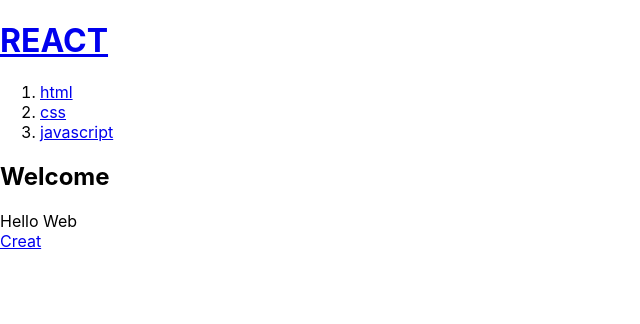
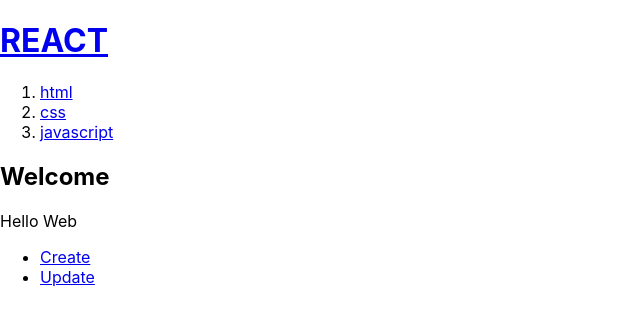
Before and after one commit to dayoungee/react-youtube-study, a React (Create React App) app in the folder 2022_/: page / in a window 1280 px wide. Shown: the top 324 px of the page, without its empty margins (0-640 px from the left). Built offline with nearby package versions, Linux system fonts and the light colour scheme.

Commit message:
modify App.js - update 02:00

```diff
--- a/2022_/src/App.js
+++ b/2022_/src/App.js
@@ -35,18 +35,18 @@
     </ol>
   </nav>
 }
-function Create(props){
+function Create(props) {
   return <article>
     <h2>Create</h2>
-    <form onSubmit={event=>{
+    <form onSubmit={event => {
       event.preventDefault();
       const title = event.target.title.value;
       const body = event.target.body.value;
       props.onCreate(title, body);
     }}>
-      <p><input type="text" name="title" placeholder="title"/></p>
+      <p><input type="text" name="title" placeholder="title" /></p>
       <p><textarea name="body" placeholder="body"></textarea></p>
-      <p><input type = "submit" value = "Create"></input></p>
+      <p><input type="submit" value="Create"></input></p>
     </form>
   </article>
 }
@@ -74,15 +74,15 @@
       }
     }
     content = <Article title={title} body={body}></Article>
-  } else if(mode === 'CREATE'){
-    content = <Create onCreate={(_title, _body)=>{
-      const newTopic ={id:nextId, title:_title, body:_body}
+  } else if (mode === 'CREATE') {
+    content = <Create onCreate={(_title, _body) => {
+      const newTopic = { id: nextId, title: _title, body: _body }
       const newTopics = [...topics];
       newTopics.push(newTopic);
       setTopics(newTopics);
       setMode('READ');
       setId(nextId);
-      setNextId(nextId+1);
+      setNextId(nextId + 1);
     }} ></Create>
   }
   return (
@@ -95,10 +95,13 @@
         setId(_id);
       }}></Nav>
       {content}
-      <a href="/create" onClick={event => {
-        event.preventDefault();
-        setMode('CREATE');
-      }}>Creat</a>
+      <ul>
+        <li><a href="/create" onClick={event => {
+          event.preventDefault();
+          setMode('CREATE');
+        }}>Create</a></li>
+        <li><a href="/update">Update</a></li>
+      </ul>
     </div>
   );
 }
```
